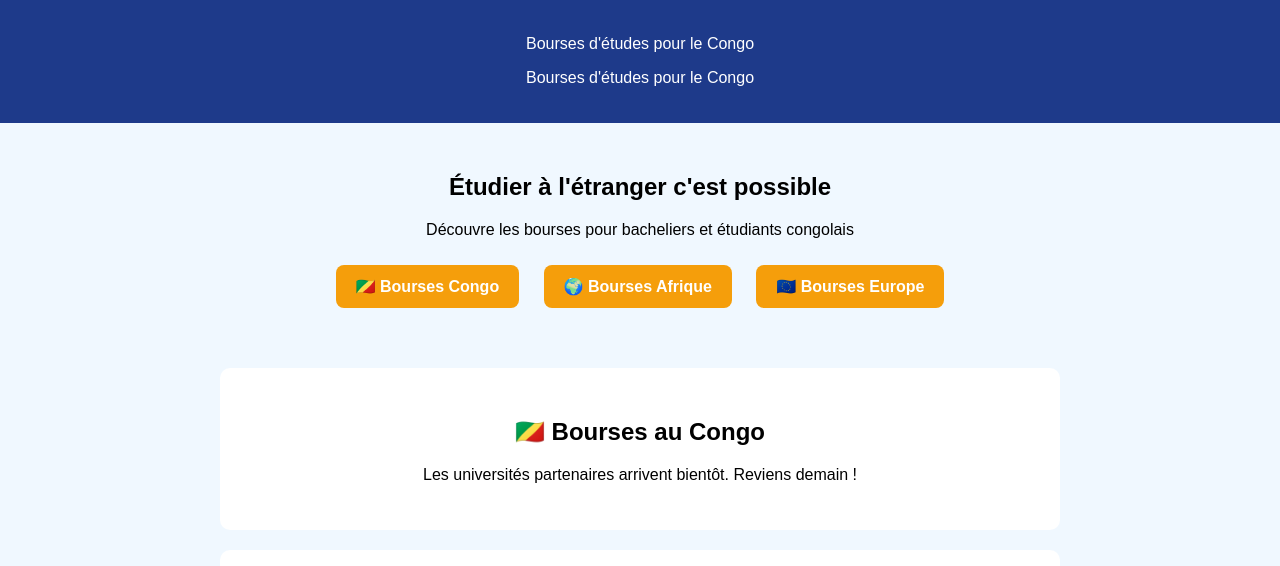
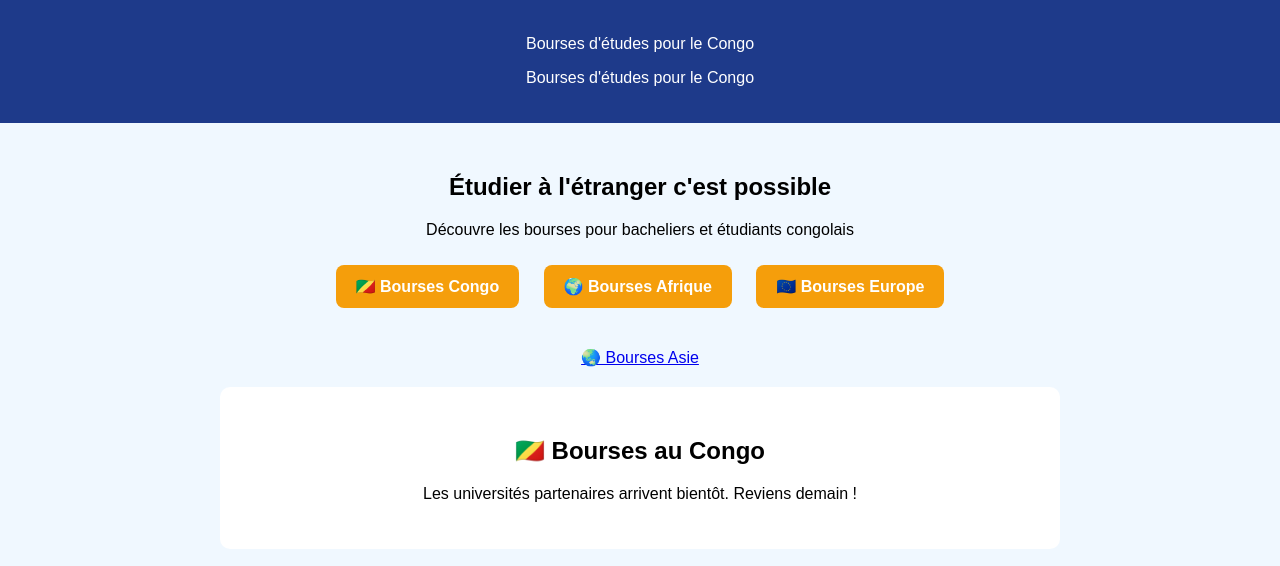
Before and after one commit to riabesther/U-Bourse, a plain HTML site: page index.html in a window 1280 px wide. Shown: the part 233-799 px from the top of the page. Drawn offline with Linux system fonts and the light colour scheme.

Commit message:
Update index.html

```diff
--- a/index.html
+++ b/index.html
@@ -25,7 +25,7 @@ section {padding:30px 20px; max-width:800px; margin:0 auto; background:white; ma
 <a href="#congo" class="btn">🇨🇬 Bourses Congo</a>
 <a href="#afrique" class="btn">🌍 Bourses Afrique</a>
 <a href="#europe" class="btn">🇪🇺 Bourses Europe</a>
-</div>
+</div><a href="#asie">🌏 Bourses Asie</a>
 <section id="congo">
 <h2>🇨🇬 Bourses au Congo</h2>
 <p>Les universités partenaires arrivent bientôt. Reviens demain !</p>
```
